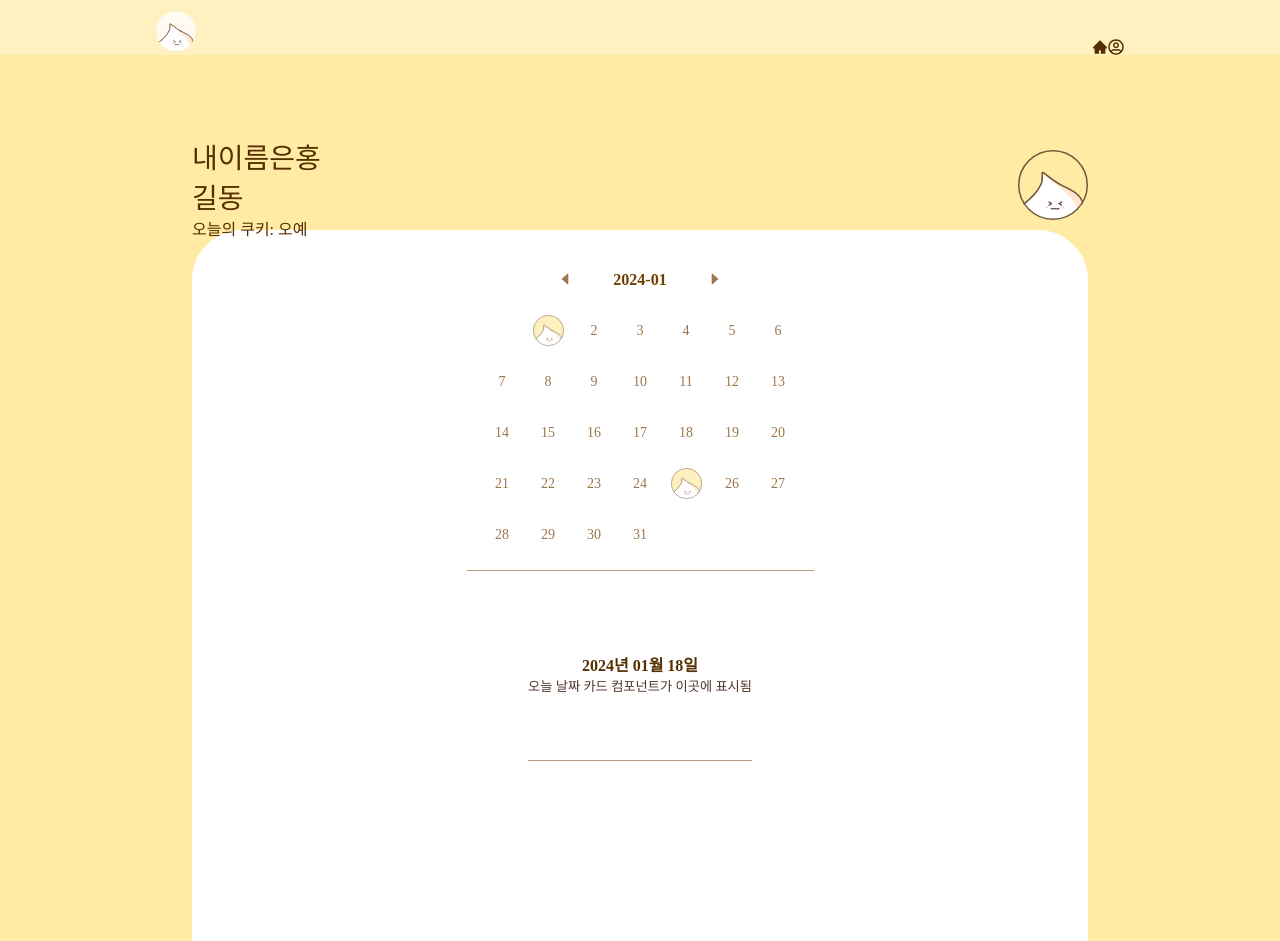
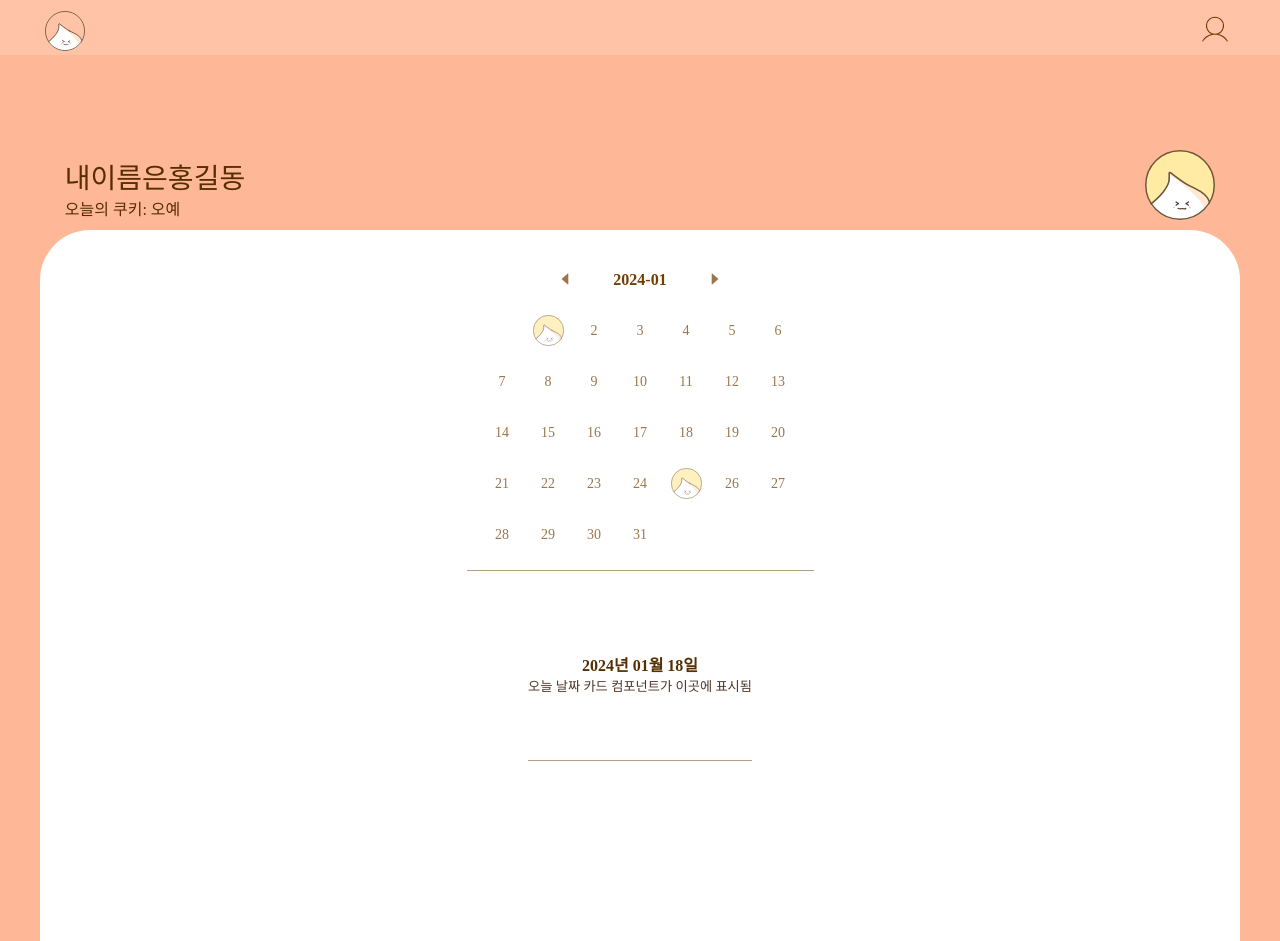
Before and after one commit to keepgoingLikelion/meringue-FE, a React (Vite) app: page / in a window 1280 px wide. Built offline with nearby package versions, Linux system fonts and the light colour scheme; a web font is replaced by a local one.

Commit message:
[Feat]#3-상단메뉴바 추가

```diff
--- a/src/App.tsx
+++ b/src/App.tsx
@@ -2,12 +2,9 @@ import './App.css';
 import UserPage from './pages/UserPage';
 // import Calendar from './components/CalContainer';
 
-
 function App() {
   return (
-    <UserPage />
-    // <Test />
-    // <Calendar />
+    <UserPage /> // 임시
   );
 }
 
--- a/src/components/Calendar/Header.tsx
+++ b/src/components/Calendar/Header.tsx
@@ -1,6 +1,5 @@
 /* eslint-disable import/no-extraneous-dependencies */
 import { format } from 'date-fns';
-// import { CaretLeftOutlined, CaretRightOutlined } from '@ant-design/icons';
 import { AiFillCaretLeft, AiFillCaretRight } from 'react-icons/ai';
 import { useCalendarStore } from '../../actions/calendarStore';
 import s from '../../styles/Calendar.module.css';
--- a/src/components/Menu.tsx
+++ b/src/components/Menu.tsx
@@ -1,9 +1,7 @@
-/* eslint-disable @typescript-eslint/no-unused-vars */
 /* eslint-disable import/no-extraneous-dependencies */
-import { FaRegUserCircle, FaUserCircle } from 'react-icons/fa';
-import { AiFillHome } from 'react-icons/ai';
+import { PiUserThin } from 'react-icons/pi';
 import s from '../styles/Menu.module.css';
-import logo from '../assets/basic-logo.svg';
+import logo from '../assets/basic-logo-lined.svg';
 
 function MenuBar() {
   return (
@@ -16,11 +14,7 @@ function MenuBar() {
         />
       </div>
       <div className={s.buttons}>
-        <AiFillHome
-          type="button"
-          className={s.button}
-        />
-        <FaRegUserCircle
+        <PiUserThin
           type="button"
           className={s.button}
         />
--- a/src/styles/Layout.module.css
+++ b/src/styles/Layout.module.css
@@ -32,7 +32,7 @@
 
 .wrapper{
     margin: 0;
-    background-color: var(--yellow-color);
+    background-color: var(--orange-color);
     display: flex;
     flex-direction: column;
     align-items: center;
@@ -49,7 +49,7 @@
     left: 0px;
     top: 56px;
     @media (min-width: 1000px) {
-        width: 70%;
+        width: 1200px;
     }
 }
 
--- a/src/styles/Menu.module.css
+++ b/src/styles/Menu.module.css
@@ -1,3 +1,4 @@
+/* 상단메뉴바  */
 .wrapper{
     height: 100%;
     display: flex;
@@ -5,7 +6,10 @@
     align-items: flex-end;
     justify-content: center;
     gap: 70%;
-    background-color:rgb(255, 255, 255, 0.3);
+    background-color:rgb(255, 255, 255, 0.15);
+    @media (min-width: 1000px) {
+        gap: 1100px;
+    }
 }
 
 .logo{
@@ -14,13 +18,17 @@
 }
 
 .button{
-    border: none;
-    background-color: none;
+    /* border: 2px solid #713c00b6;  */
+    border-radius: 100%;
+    width: 40px;
+    height: 40px;
+    margin-left: 10px;
+    margin-bottom: 5px;
+    padding: 3px;
 }
 
 .buttons{
     display: flex;
-    align-items: center;
     flex-direction: row;
-    color: #562E00;
+    color: #713c00;
 }
```
Also changed, not shown: src/assets/basic-logo-lined.svg (added).
